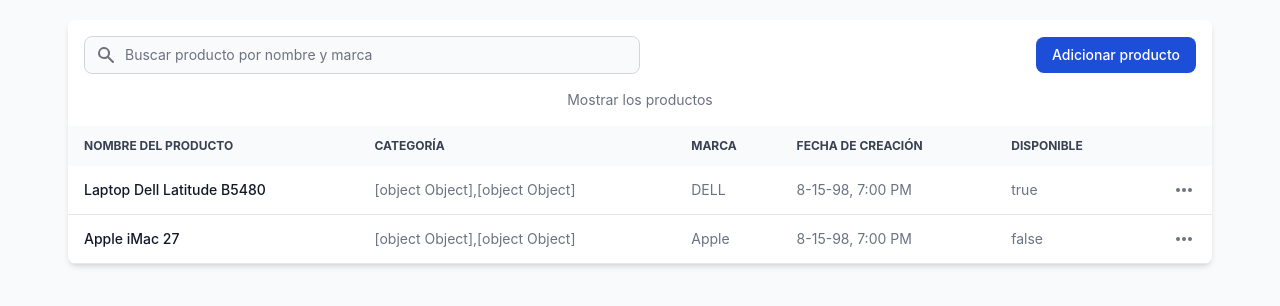
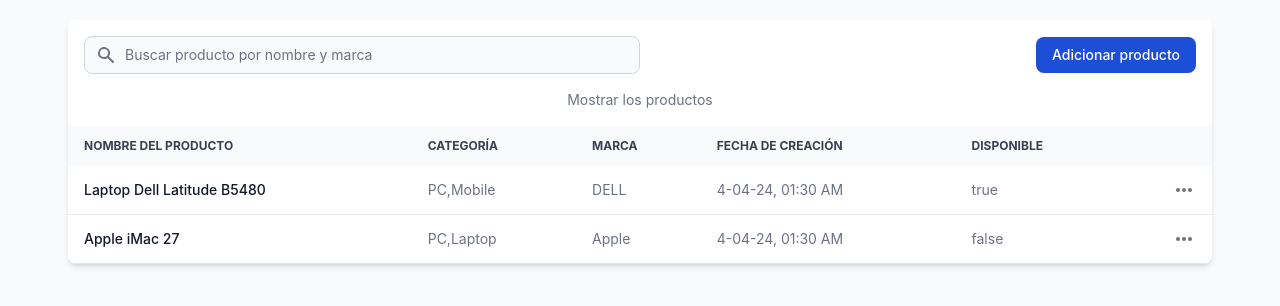
Before and after one commit to wiwijs/technical-test, an Angular app: page /dashboard in a window 1280 px wide. Shown: the top 306 px of the page. Built offline with nearby package versions, Linux system fonts and the light colour scheme.

Commit message:
feature: Update component dashboard to show date and create service Category.

```diff
--- a/src/app/feature/components/dashboard/dashboard.component.html
+++ b/src/app/feature/components/dashboard/dashboard.component.html
@@ -49,9 +49,9 @@
             <th scope="row"
                 class="px-4 py-3 font-medium text-gray-900 whitespace-nowrap dark:text-white">{{ product.name }}
             </th>
-            <td class="px-4 py-3">{{ product.category }}</td>
+            <td class="px-4 py-3">{{ getCategories(product.category) }}</td>
             <td class="px-4 py-3">{{ product.brand }}</td>
-            <td class="px-4 py-3">{{ product.creation_date }}</td>
+            <td class="px-4 py-3">{{ date_creation | date: 'M-dd-yy, hh:mm a' }}</td>
             <td class="px-4 py-3">{{ product.available }}</td>
             <td class="px-4 py-3 flex items-center justify-end">
               <button id="apple-imac-27-dropdown-button" data-dropdown-toggle="apple-imac-27-dropdown"
--- a/src/app/feature/components/dashboard/dashboard.component.ts
+++ b/src/app/feature/components/dashboard/dashboard.component.ts
@@ -1,6 +1,6 @@
 import {Component, OnInit} from '@angular/core';
 import {ProductService} from "../../shared/services/product.service";
-import {ProductInterface} from "../../shared/interfaces";
+import {CategoryInterface, ProductInterface} from "../../shared/interfaces";
 
 @Component({
   selector: 'app-dashboard',
@@ -9,14 +9,19 @@
 })
 export class DashboardComponent implements OnInit {
   products: ProductInterface[];
+  date_creation: Date;
 
   constructor(private productService: ProductService) {
+    this.date_creation = new Date();
   }
 
   ngOnInit() {
-    this.productService.getProducts().subscribe((result) => {
-      console.log(result)
-      this.products = result
+    this.productService.getProducts().subscribe((products) => {
+      this.products = products
     });
   }
+
+  getCategories(categories: CategoryInterface[])  {
+    return categories.map(category => category.category);
+  }
 }
--- /dev/null
+++ b/src/app/feature/shared/mocks/category.json
@@ -0,0 +1,14 @@
+[
+  {
+    "id": 1,
+    "category": "PC"
+  },
+  {
+    "id": 2,
+    "category": "Mobile"
+  },
+  {
+    "id": 3,
+    "category": "Laptop"
+  }
+]
--- a/src/app/feature/shared/mocks/index.ts
+++ b/src/app/feature/shared/mocks/index.ts
@@ -1 +1,2 @@
 export {default as products} from "./products.json";
+export {default as categories} from "./category.json";
--- a/src/app/feature/shared/models/category.model.ts
+++ b/src/app/feature/shared/models/category.model.ts
@@ -1,4 +1,5 @@
 import {CategoryInterface} from "../interfaces";
+import {categories} from "../mocks";
 
 interface CategoryInterfaceModel {
   id: number;
@@ -11,7 +12,7 @@
   constructor(categoryInterface: CategoryInterfaceModel) {
     const category: CategoryInterface = {
       id: categoryInterface.id,
-      category: 'prueba'
+      category: categories.filter(category => category.id === categoryInterface.id)[0].category
     }
     this.id = category.id;
     this.category = category.category;
--- a/src/app/feature/shared/models/index.ts
+++ b/src/app/feature/shared/models/index.ts
@@ -1,3 +1,2 @@
 export * from './category.model';
 export * from './product.model';
-export * from './products.model';
--- a/src/app/feature/shared/models/product.model.ts
+++ b/src/app/feature/shared/models/product.model.ts
@@ -26,7 +26,7 @@
   constructor(productInterface: ProductModelInterface) {
     this.id = productInterface.id;
     this.name = productInterface.name;
-    this.category = productInterface.category.map(x => new CategoryModel(x));
+    this.category = productInterface.category.map(category => new CategoryModel(category));
     this.brand = productInterface.brand;
     this.creation_date = productInterface.creation_date;
     this.available = productInterface.available;
--- a/src/app/feature/shared/models/products.model.ts
+++ /dev/null
@@ -1,24 +0,0 @@
-import {ProductInterface, ProductsInterface} from "../interfaces";
-import {ProductModel} from "./product.model";
-
-interface ProductModelInterface {
-  id: number;
-  name: string;
-  category: CategoryModelInterface[];
-  brand: string;
-  creation_date: string;
-  available: boolean;
-}
-
-interface CategoryModelInterface {
-  id: number;
-}
-
-export class ProductsModel implements ProductsInterface {
-
-  product: ProductInterface[];
-
-  constructor(products: ProductModelInterface[]) {
-    this.product = products.map(x => new ProductModel(x));
-  }
-}
--- /dev/null
+++ b/src/app/feature/shared/services/category.service.ts
@@ -0,0 +1,17 @@
+import {Injectable} from '@angular/core';
+import {Observable, of} from "rxjs";
+import {CategoryInterface} from "../interfaces";
+import {categories} from "../mocks";
+
+@Injectable({
+  providedIn: 'root'
+})
+export class CategoryService {
+
+  constructor() {
+  }
+
+  getCategories(): Observable<CategoryInterface[]> {
+    return of(categories);
+  }
+}
--- a/src/app/feature/shared/services/product.service.ts
+++ b/src/app/feature/shared/services/product.service.ts
@@ -1,7 +1,7 @@
 import {Injectable} from '@angular/core';
 import {Observable, of} from "rxjs";
 import {products} from "../mocks";
-import {ProductsModel} from "../models";
+import {ProductModel} from "../models";
 import {ProductInterface} from "../interfaces";
 
 @Injectable({
@@ -13,6 +13,6 @@
   }
 
   getProducts(): Observable<ProductInterface[]> {
-    return of(new ProductsModel(products).product);
+    return of(products.map(product => new ProductModel(product)));
   }
 }
--- a/src/app/feature/shared/services/services.module.ts
+++ b/src/app/feature/shared/services/services.module.ts
@@ -1,6 +1,7 @@
 import {NgModule} from '@angular/core';
 import {CommonModule} from '@angular/common';
 import {ProductService} from "./product.service";
+import {CategoryService} from "./category.service";
 
 
 @NgModule({
@@ -8,7 +9,7 @@
   imports: [
     CommonModule
   ],
-  providers: [ProductService]
+  providers: [ProductService, CategoryService]
 })
 export class ServicesModule {
 }
```
Also changed, not shown: 2 other files (tests, documents, lock files or other folders).
